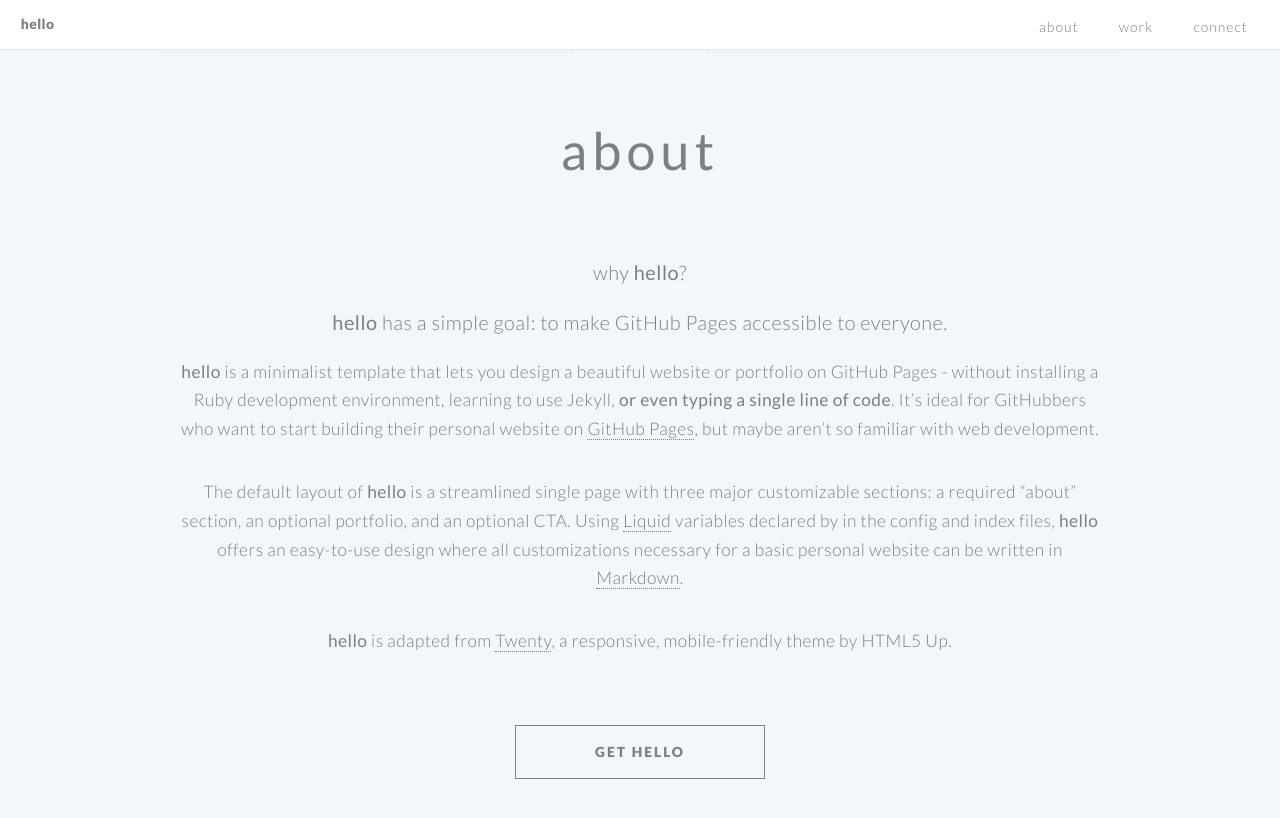
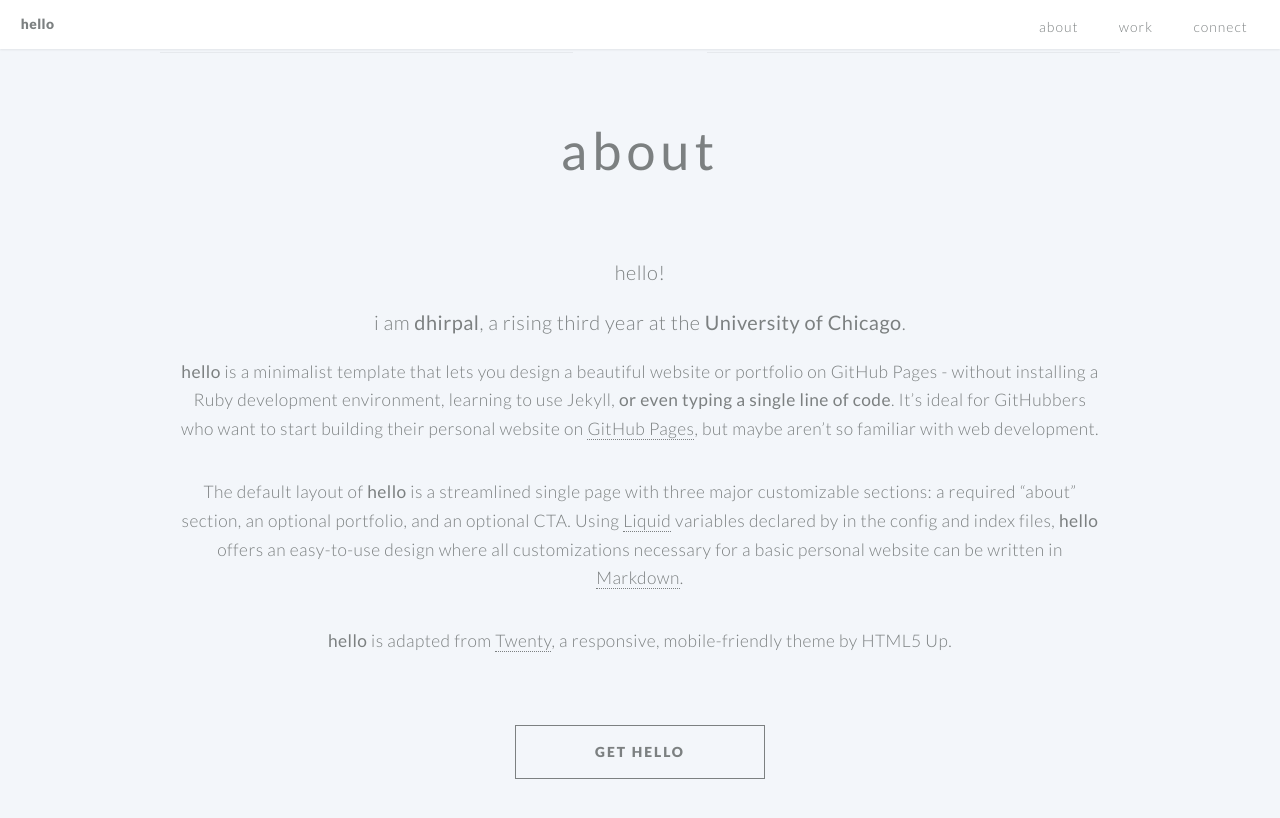
Before and after one commit to dhirpalshah/dhirpalshah.github.io, a Jekyll site: the page built from index.md, in a window 1280 px wide and 900 px high, scrolled down 611 px. Shown: the top 818 px of the window. Built offline with Jekyll 4.4.1, drawn with Linux system fonts in a browser that asks for light colours.

Commit message:
try photoo

```diff
--- a/index.md
+++ b/index.md
@@ -32,19 +32,21 @@ about_button_label: get hello # the label on the button
 portfolio: work # the heading for your portfolio and title of your YAML file
 portfolio_description: you can include a portfolio showcasing your work and organize your portfolio's items into a custom layout, all without adding any CSS. # a description to be desplayed below the heading and above the content
 
+
+
 # optional CTA section --------------------------------------------------
 
 # By declaring these variables, you can include a CTA section.
 cta: connect # the heading for your CTA section
 cta_description: questions, comments, or concerns? please don't hesitate to reach out. # a description to be desplayed below the heading and above the content
-cta_button: mailto:saragong@usc.edu # a link to an external website or to media
+cta_button: mailto:dhirpalshah@uchicago.edu # a link to an external website or to media
 cta_button_label: contact # the label on the button
 
 ---
 [//]: # (write a bit about yourself here)
-### why **hello**?
+### hello!
 
-### **hello** has a simple goal: to make GitHub Pages accessible to everyone.
+### i am **dhirpal**, a rising third year at the **University of Chicago**.
 
 **hello** is a minimalist template that lets you design a beautiful website or portfolio on GitHub Pages - without installing a Ruby
 development environment, learning to use Jekyll, **or even typing a single line of code**. It's ideal for GitHubbers
```
Also changed, not shown: other parts of index.md (+1 -1 lines), images/bannerpic.JPG (added).
